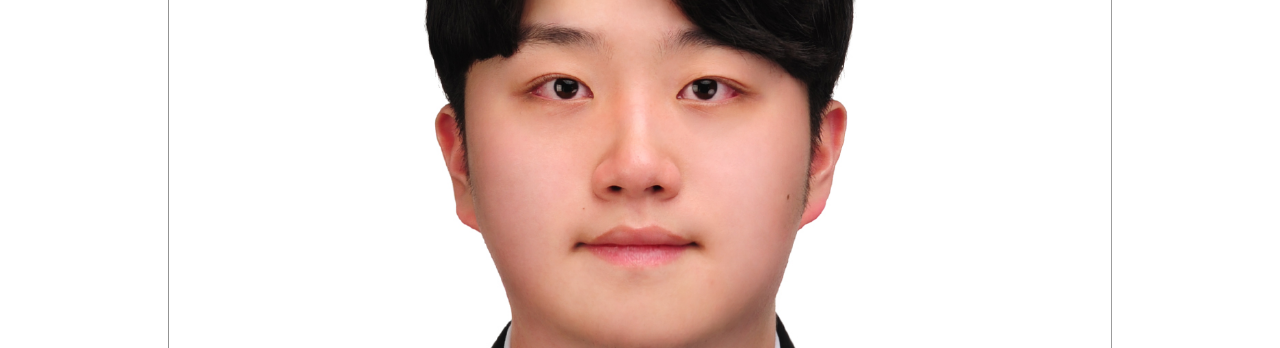
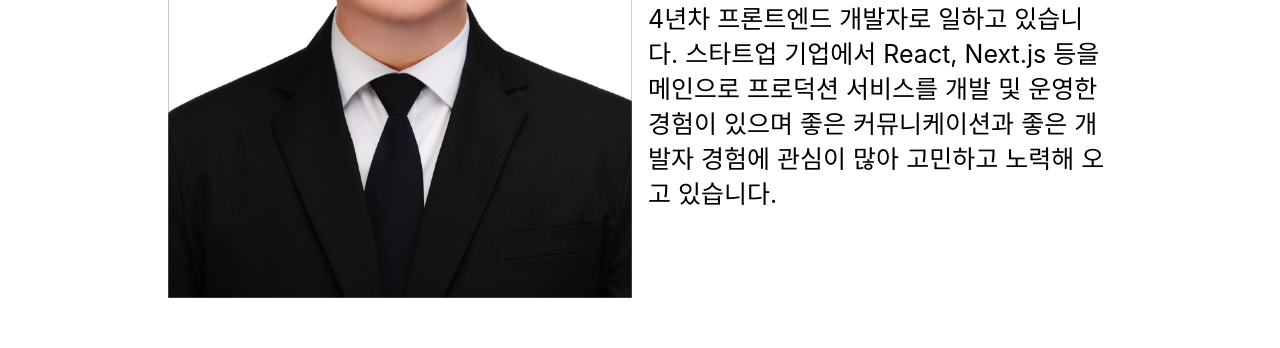
Before and after one commit to kangjae4real/resume, a Gatsby site: page / in a window 1280 px wide. Shown: the part 329-677 px from the top of the page. Built offline with nearby package versions, Linux system fonts and the light colour scheme; Gatsby itself is replaced by a stand-in of ours; a web font is replaced by a local one.

Commit message:
Add Hero Desktop version

```diff
--- a/src/components/Hero.tsx
+++ b/src/components/Hero.tsx
@@ -3,6 +3,7 @@
 import { StaticImage } from "gatsby-plugin-image";
 import ContentLayout from "./layouts/ContentLayout";
 import Title from "./Title";
+import { MOBILE_MEDIA_QUERY } from "../styles/mediaQuery";
 
 const InnerContainer = styled.div`
   width: 100%;
@@ -12,9 +13,17 @@
   gap: 16px;
 
   margin-top: 20px;
+
+  ${MOBILE_MEDIA_QUERY} {
+    flex-direction: row;
+  }
 `;
 
-const ImageContainer = styled.div``;
+const ImageContainer = styled.div`
+  ${MOBILE_MEDIA_QUERY} {
+    width: 50%;
+  }
+`;
 
 const TextContainer = styled.div`
   margin-top: 16px;
@@ -22,11 +31,20 @@
   display: flex;
   flex-direction: column;
   gap: 16px;
+
+  ${MOBILE_MEDIA_QUERY} {
+    width: 50%;
+    justify-content: center;
+  }
 `;
 
 const Description = styled.span`
   font-size: 22px;
   line-height: 1.4;
+
+  ${MOBILE_MEDIA_QUERY} {
+    font-size: 25px;
+  }
 `;
 
 interface HeroProps {}
```
